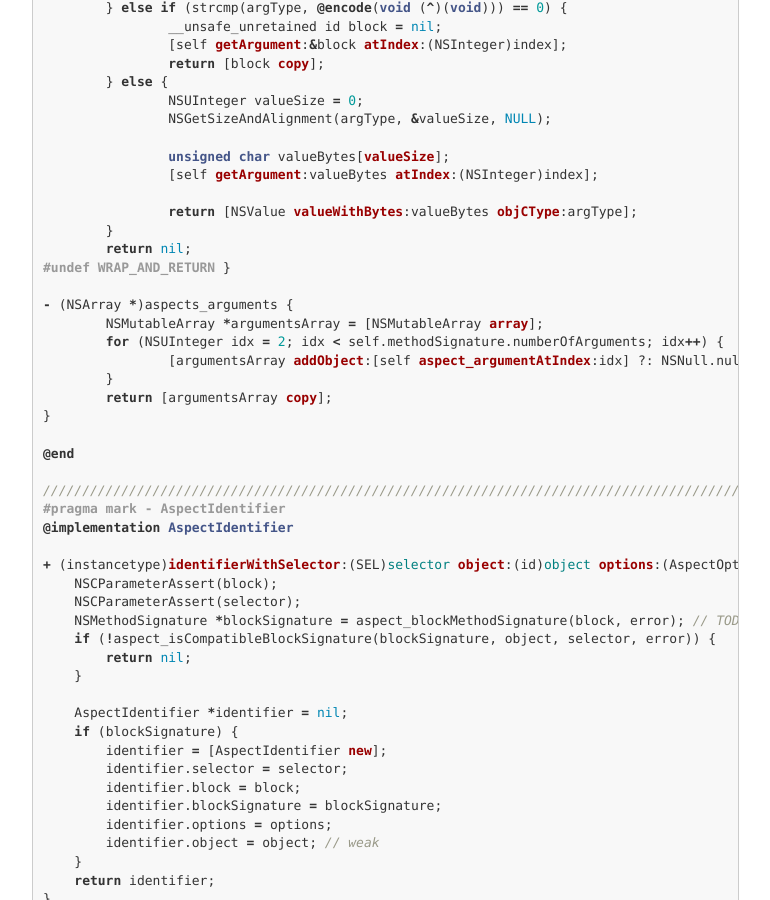
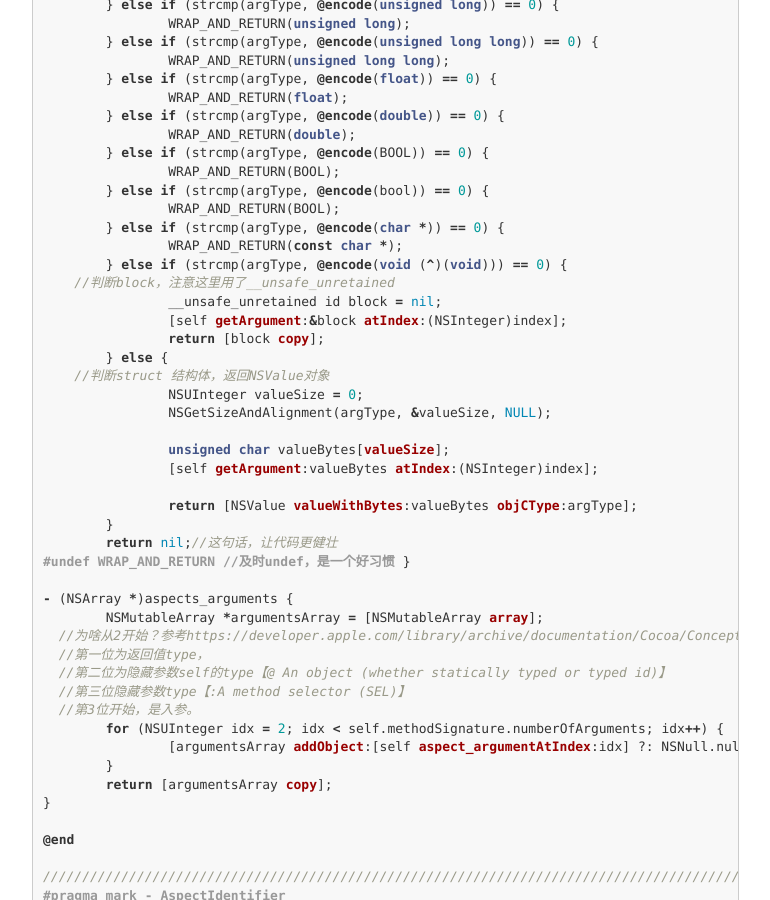
Before and after one commit to toolazytoname/toolazytoname.github.io, a Jekyll site: the page built from _posts/2019-08-10-source-Aspects.markdown, in a window 1280 px wide and 900 px high, scrolled down 16075 px. Shown: the whole window, without its empty margins (233-1003 px from the left). Built offline with Jekyll 4.4.1, drawn with Linux system fonts in a browser that asks for light colours; nearby versions of some CDN libraries; comment, search, counter and statistics services are not loaded; some of the changed text lies outside the part shown.

Commit message:
看到AspectIdentifier了

```diff
--- a/_posts/2019-08-10-source-Aspects.markdown
+++ b/_posts/2019-08-10-source-Aspects.markdown
@@ -12,7 +12,9 @@
 
 
 
+# 解读思路
 
+根据一个一个类来的，看到AspectIdentifier 了。
 
 # 源码
 
@@ -190,6 +192,7 @@
 @end
 
 @interface NSInvocation (Aspects)
+  //返回了一个数组，数组里面包含了当前invocation的所有参数
 - (NSArray *)aspects_arguments;
 @end
 
@@ -839,20 +842,26 @@
 
 // Thanks to the ReactiveCocoa team for providing a generic solution for this.
 - (id)aspect_argumentAtIndex:(NSUInteger)index {
+  //用来获取mthoedSignature 方法签名指定index的type encoding字符串
 	const char *argType = [self.methodSignature getArgumentTypeAtIndex:index];
 	// Skip const type qualifier.
+  //_C_CONST是一个常量，用来判断encoding的字符串是不是CONST常量
+  //#define _C_CONST    'r'
 	if (argType[0] == _C_CONST) argType++;
-
+// 这个宏定义的目的是，把基本数据类型，给包装成一个对象
 #define WRAP_AND_RETURN(type) do { type val = 0; [self getArgument:&val atIndex:(NSInteger)index]; return @(val); } while (0)
+  //判断了 id Class，注意这里用了__autoreleasing 修饰
 	if (strcmp(argType, @encode(id)) == 0 || strcmp(argType, @encode(Class)) == 0) {
 		__autoreleasing id returnObj;
 		[self getArgument:&returnObj atIndex:(NSInteger)index];
 		return returnObj;
 	} else if (strcmp(argType, @encode(SEL)) == 0) {
+    //判断了SEL
         SEL selector = 0;
         [self getArgument:&selector atIndex:(NSInteger)index];
         return NSStringFromSelector(selector);
     } else if (strcmp(argType, @encode(Class)) == 0) {
+    //这里怎么和上面一样，是写错了吗？？？
         __autoreleasing Class theClass = Nil;
         [self getArgument:&theClass atIndex:(NSInteger)index];
         return theClass;
@@ -888,10 +897,12 @@
 	} else if (strcmp(argType, @encode(char *)) == 0) {
 		WRAP_AND_RETURN(const char *);
 	} else if (strcmp(argType, @encode(void (^)(void))) == 0) {
+    //判断block，注意这里用了__unsafe_unretained
 		__unsafe_unretained id block = nil;
 		[self getArgument:&block atIndex:(NSInteger)index];
 		return [block copy];
 	} else {
+    //判断struct 结构体，返回NSValue对象
 		NSUInteger valueSize = 0;
 		NSGetSizeAndAlignment(argType, &valueSize, NULL);
 
@@ -900,12 +911,17 @@
 
 		return [NSValue valueWithBytes:valueBytes objCType:argType];
 	}
-	return nil;
-#undef WRAP_AND_RETURN
+	return nil;//这句话，让代码更健壮
+#undef WRAP_AND_RETURN //及时undef，是一个好习惯
 }
 
 - (NSArray *)aspects_arguments {
 	NSMutableArray *argumentsArray = [NSMutableArray array];
+  //为啥从2开始？参考https://developer.apple.com/library/archive/documentation/Cocoa/Conceptual/ObjCRuntimeGuide/Articles/ocrtTypeEncodings.html
+  //第一位为返回值type，
+  //第二位为隐藏参数self的type【@ An object (whether statically typed or typed id)】
+  //第三位隐藏参数type【:A method selector (SEL)】
+  //第3位开始，是入参。
 	for (NSUInteger idx = 2; idx < self.methodSignature.numberOfArguments; idx++) {
 		[argumentsArray addObject:[self aspect_argumentAtIndex:idx] ?: NSNull.null];
 	}
@@ -1040,12 +1056,12 @@
     NSCParameterAssert(instance);
     NSCParameterAssert(invocation);
     if (self = [super init]) {
-        _instance = instance;
-        _originalInvocation = invocation;
+        _instance = instance;//把外面传进来的实例instance
+        _originalInvocation = invocation;//原始的invocation保存到对应的成员变量
     }
     return self;
 }
-
+//懒加载，返回原始invocation的aspects_arguments数组，作者为NSInvocation添加了一个分类
 - (NSArray *)arguments {
     // Lazily evaluate arguments, boxing is expensive.
     if (!_arguments) {
```
Also changed, not shown: other parts of _posts/2019-08-10-source-Aspects.markdown (+2 -2 lines).
